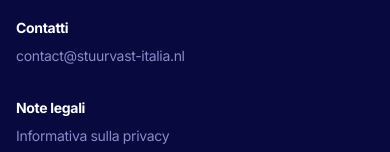
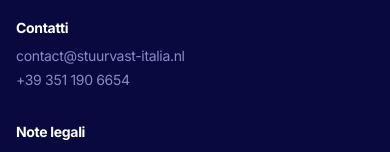
Before and after one commit to Kesjs/stuurvast-italiano, a Next.js app: page /contact in a window 390 px wide. Shown: the part 2355-2507 px from the top of the page. Built offline with nearby package versions, Linux system fonts and the light colour scheme; no server answers.

Commit message:
fix: show phone number in Italian footer

```diff
--- a/src/components/layout/Footer.tsx
+++ b/src/components/layout/Footer.tsx
@@ -25,6 +25,9 @@ export function Footer() {
             <li>
               <a href={site.emailHref}>{site.email}</a>
             </li>
+            <li>
+              <a href={site.phoneHref}>{site.phone}</a>
+            </li>
           </ul>
         </div>
         <div>
```
